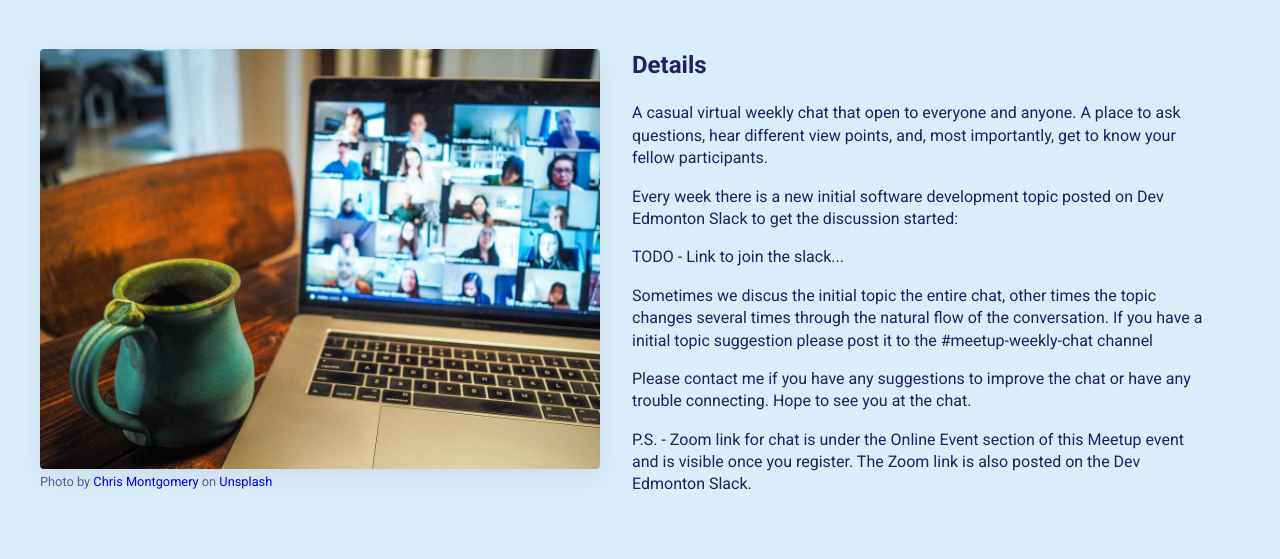
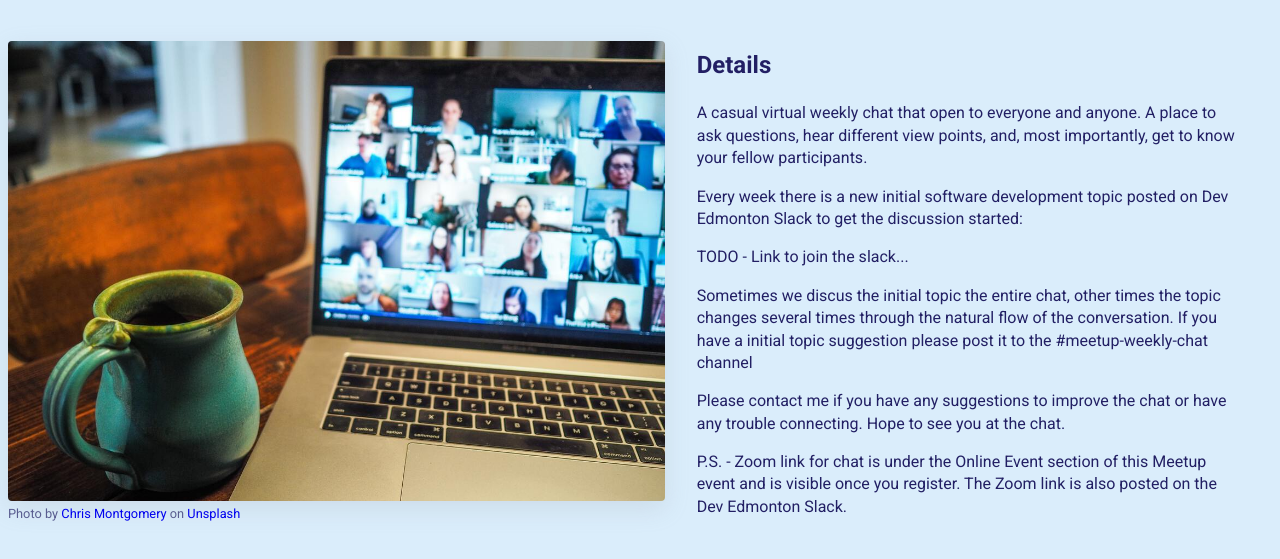
Before and after one commit to weeklychat/website, a website built with Parcel: page index.html in a window 1280 px wide. Shown: the part 77-636 px from the top of the page. Built offline with nearby package versions, Linux system fonts and the light colour scheme.

Commit message:
Adjust the site width on larger screens

```diff
--- a/css/index.scss
+++ b/css/index.scss
@@ -14,7 +14,7 @@ body {
 
   > .nav-content {
     width: calc(100% - 4rem);
-    max-width: 1200px;
+    max-width: 1600px;
     padding: 1rem 2rem;
     display: flex;
     align-items: center;
@@ -47,7 +47,7 @@ body {
 
 #main-content {
   width: 100%;
-  max-width: 1200px;
+  max-width: 1600px;
   margin: 1rem 0;
   display: flex;
   justify-content: center;
@@ -55,12 +55,13 @@ body {
   flex-wrap: wrap;
 
   .main-img {
+    flex: 1 1 50%;
     display: flex;
     flex-direction: column;
 
     > img {
-      width: 560px;
-      height: 420px;
+      width: 100%;
+      height: 460px;
       object-fit: cover;
       max-width: 100%;
       border-radius: 4px;
@@ -69,7 +70,7 @@ body {
   }
 
   .main-desc {
-    flex: 1 0 360px;
+    flex: 5 0 420px;
     padding: 0 2rem;
 
     @media screen and (max-width: $phone) {
```
